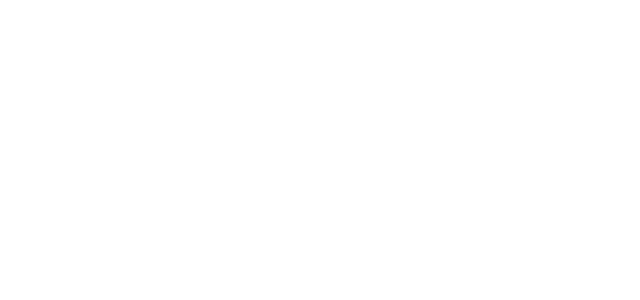
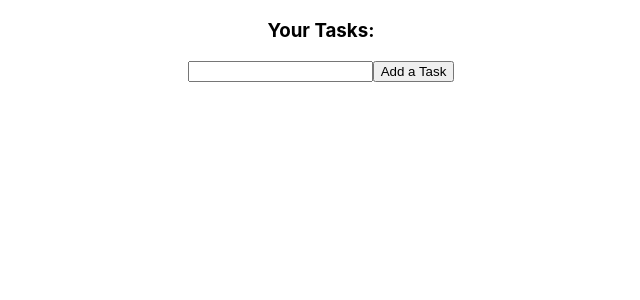
Before and after one commit to hesterrk/TS_to_do, a React (Create React App) app: page / in a window 1280 px wide. Shown: the top 300 px of the page, without its empty margins (319-959 px from the left). Built offline with nearby package versions, Linux system fonts and the light colour scheme.

Commit message:
basic set up of app: set out the type of the list state and the add function which will add a new task for the list, imported the form component, created basic form and limit functionality

```diff
--- a/src/App.tsx
+++ b/src/App.tsx
@@ -1,10 +1,38 @@
-import React from 'react';
-import './App.css';
+import React, { useState } from "react";
+import "./App.css";
+import ToDoForm from "../src/Components/Form";
 
 function App() {
+
+  // Type for array is an array of objects (tasks)
+  const myList: object[] = [];
+
+  const [toDoList, setToDoList] = useState(myList);
+
+
+  interface newTask {
+    task: String;
+    id: Number;
+    completed: Boolean;
+  };
+
+
+
+  function addTask(taskName: newTask["task"]) {
+
+    const addTask = {
+      task: taskName,
+      id: Date.now(),
+      completed: false
+
+    }
+
+    setToDoList([...toDoList, addTask]);
+  }
+
   return (
     <div className="App">
-
+      <ToDoForm toDoList={toDoList} />
     </div>
   );
 }
--- a/src/Components/Form.tsx
+++ b/src/Components/Form.tsx
@@ -1 +1,42 @@
-import React from 'react';
+import React, { useState } from "react";
+
+interface Props {
+    toDoList: object[]
+}
+
+function ToDoForm({toDoList}: Props) {
+
+// State handling input change
+  const [addTask, setAddTask] = useState('');
+
+    const onSubmit = (e: any) => {
+    setAddTask(addTask);
+
+    e.preventDefault();
+  };
+
+// The type of the event object is 'ChangeEvent'
+    // Has a 'void' type of return as doesnt return anything
+  function onChange(e: React.ChangeEvent<HTMLInputElement>): void {
+    setAddTask(e.target.value);
+  }
+
+  return (
+    <div>
+      <h3>Your Tasks:</h3>
+
+      <form onSubmit={onSubmit}>
+        <input
+          type="text"
+          value={addTask}
+          onChange={onChange}
+          name="newTask"
+        />
+
+        <button type="submit">Add a Task </button>
+      </form>
+    </div>
+  );
+}
+
+export default ToDoForm;
```
